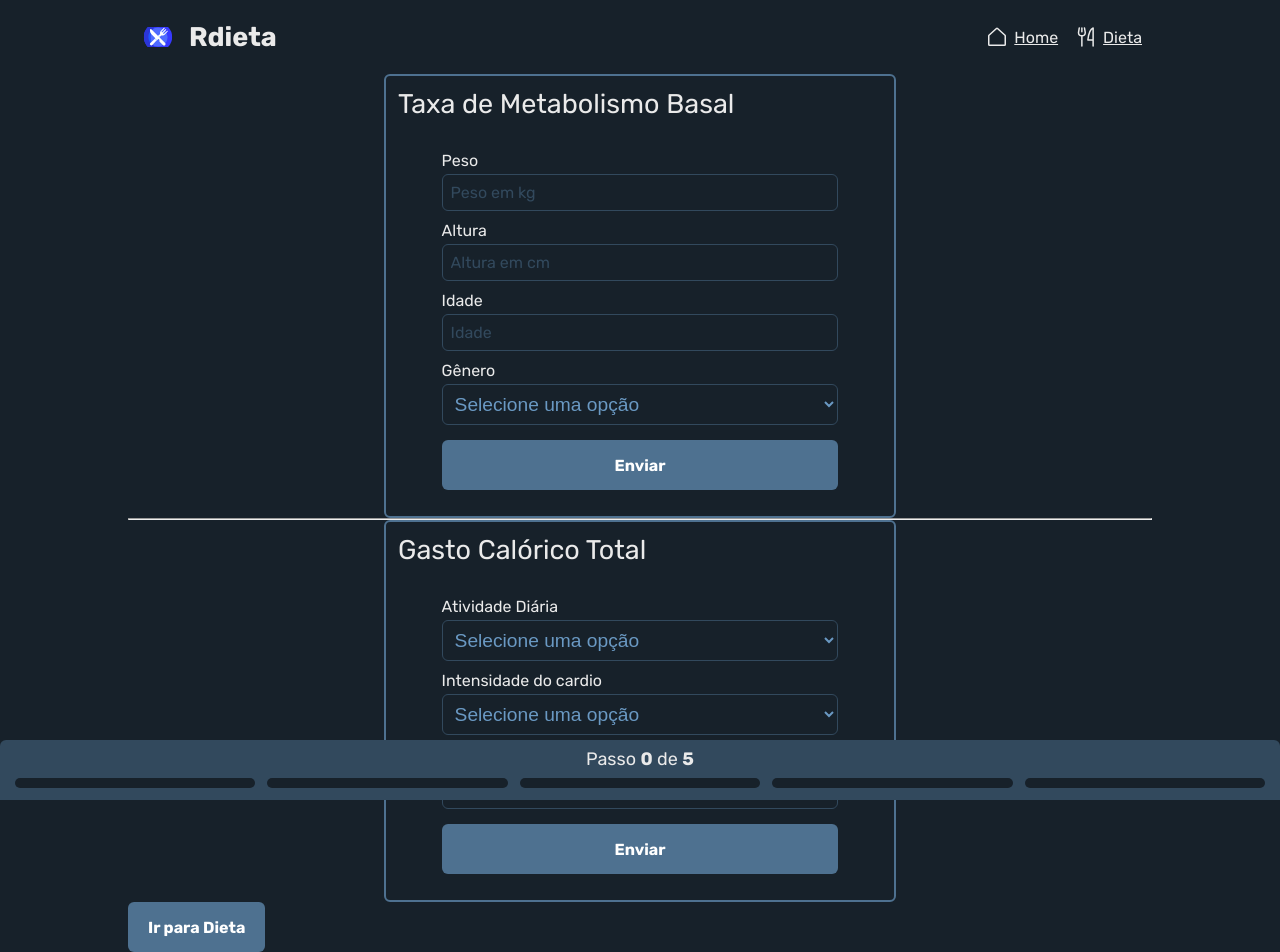
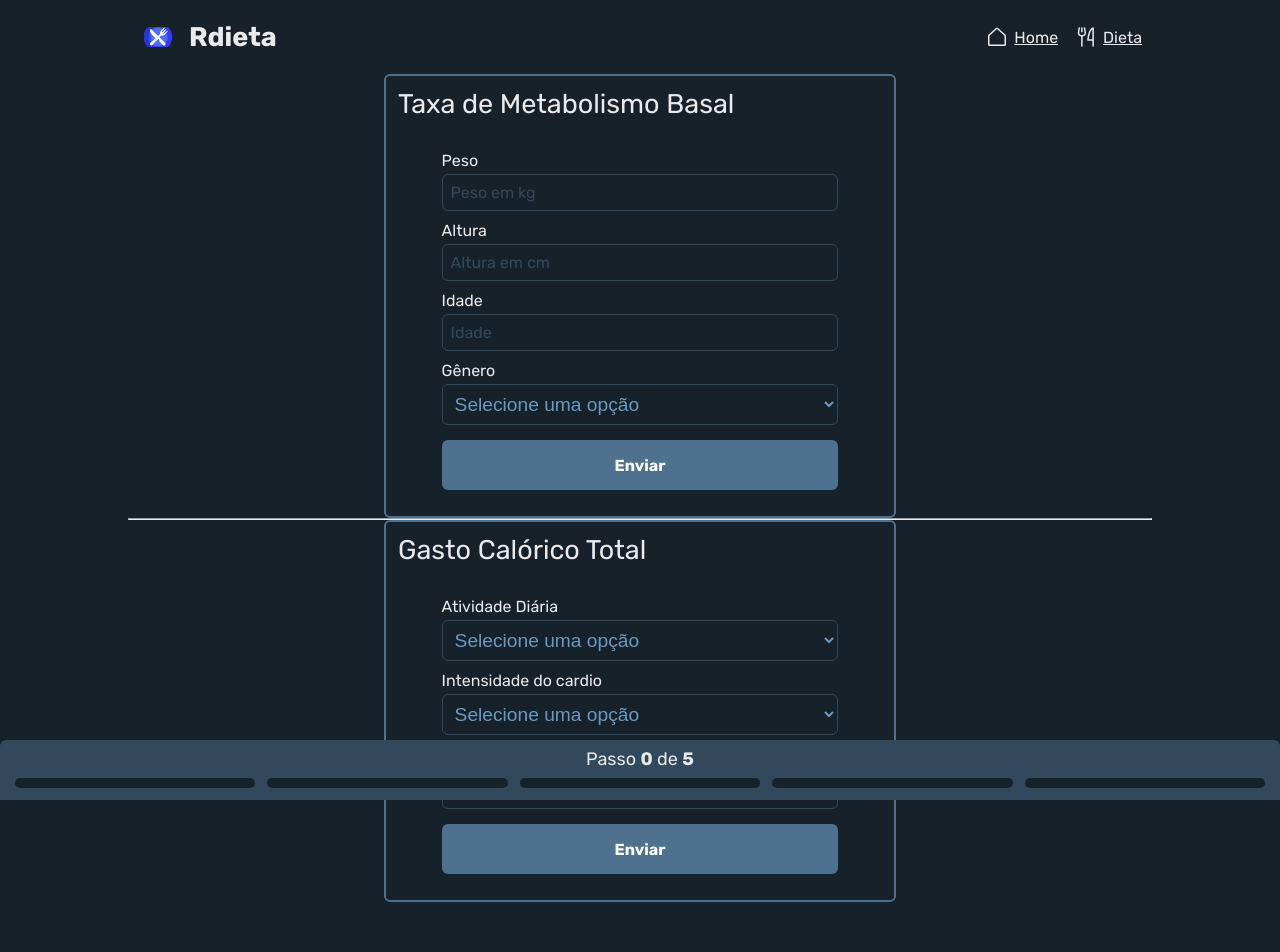
Before and after one commit to RenanArantes/rdieta, a Next.js app: page / in a window 1280 px wide. After the commit the page ends 902 px from the top, so only its background shows below. Built offline with nearby package versions, Linux system fonts and the light colour scheme.

Commit message:
remove button to /diet

```diff
--- a/pages/index.tsx
+++ b/pages/index.tsx
@@ -1,19 +1,15 @@
 import { useContext } from 'react'
-import { useRouter } from 'next/router'
 import { PersonContext } from '../contexts/Person'
 import { BMRForm } from '../components/forms/BMRForm'
 import { TotalKcalForm } from '../components/forms/TotalKcalForm'
 import { StepContext } from '../contexts/Step'
 import { BottomMultiStep } from '../components/BottomMultiStep'
-import { Button } from '../components/Button'
 
 export default function Home() {
   const {
     personData: { bmr, totalCaloricSpending },
   } = useContext(PersonContext)
   const { step, currentStep } = useContext(StepContext)
-
-  const { push } = useRouter()
 
   return (
     <div>
@@ -36,9 +32,6 @@ export default function Home() {
           )}
         </div>
       </div>
-      <Button type="button" onClick={() => push('/diet')}>
-        Ir para Dieta
-      </Button>
       <BottomMultiStep step={step} currentStep={currentStep} />
     </div>
   )
```
